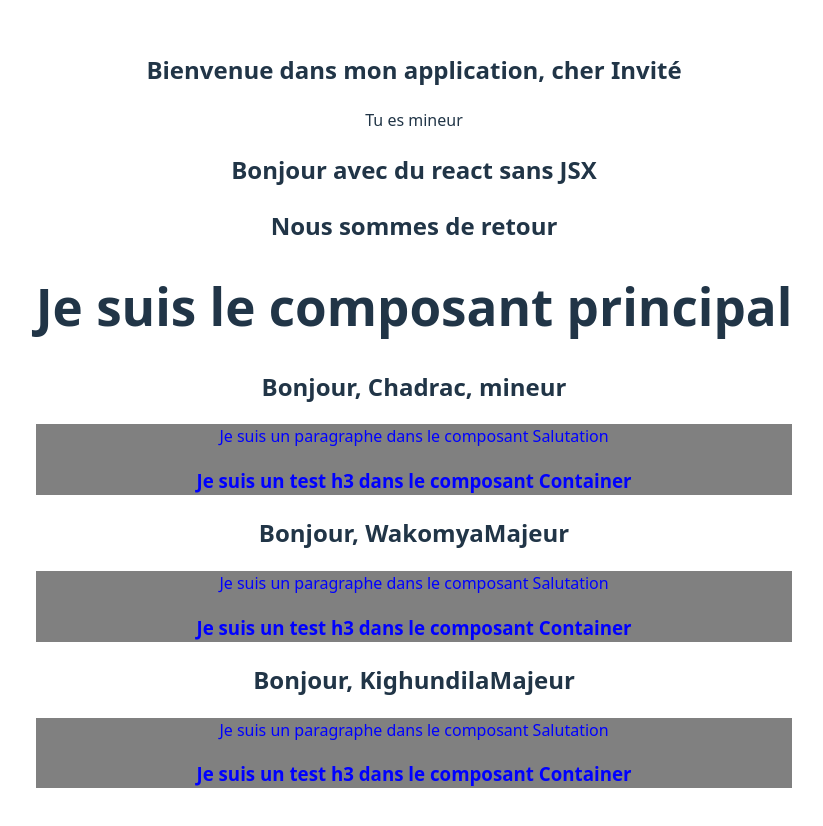
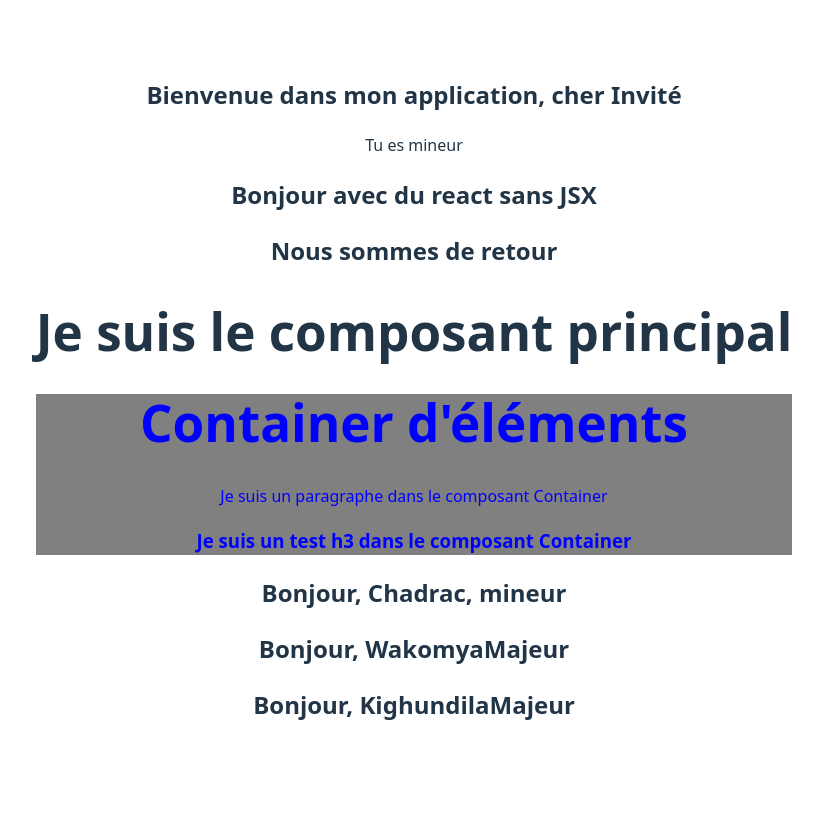
Before and after one commit to Chadrac-WAKOMYA/react-nextjs-leaarning, a React (Vite) app: page / in a window 1280 px wide. Shown: the top 826 px of the page, without its empty margins (226-1049 px from the left). After the commit the page ends 800 px from the top, so only its background shows below. Built offline with nearby package versions, Linux system fonts and the light colour scheme.

Commit message:
In one component props and sub component mixed

```diff
--- a/src/App.tsx
+++ b/src/App.tsx
@@ -5,6 +5,10 @@ function App() {
   return (
     <>
       <h1>Je suis le composant principal</h1>
+      <Container title="Container d'éléments">
+        <p>Je suis un paragraphe dans le composant Container</p>
+        <h3>Je suis un test h3 dans le composant Container</h3>
+      </Container>
       <Salutation name="Chadrac" age={16}/>
       <Salutation name="Wakomya" />
       <Salutation name="Kighundila" />
@@ -26,11 +30,6 @@ const Salutation = ({name, age}: SalutationProps) => {
         Bonjour, {name}
         {typeof age === "number" && age < 18 ? ", mineur" : "Majeur"}
       </h2>
-      <Container title="Mon titre">
-        <p>Je suis un paragraphe dans le composant Salutation</p>
-        <h3>Je suis un test h3 dans le composant Container</h3>
-      </Container>
-
     </>
   );
 }
@@ -45,6 +44,7 @@ const Container = ({children, title} : ContainerProps) => {
       backgroundColor: 'grey',
       color : 'blue',
     }}>
+      <h1>{title}</h1>
       {children}
     </div>
   );
```
